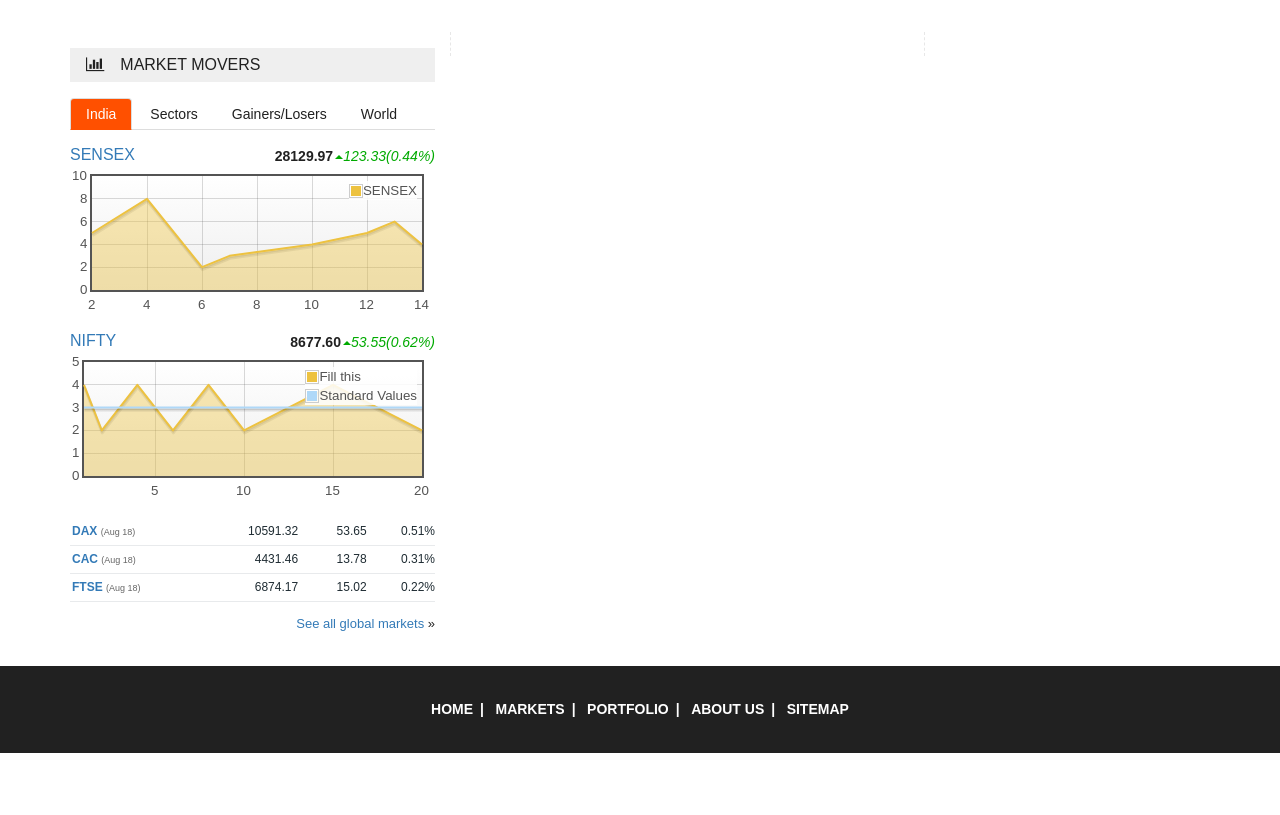
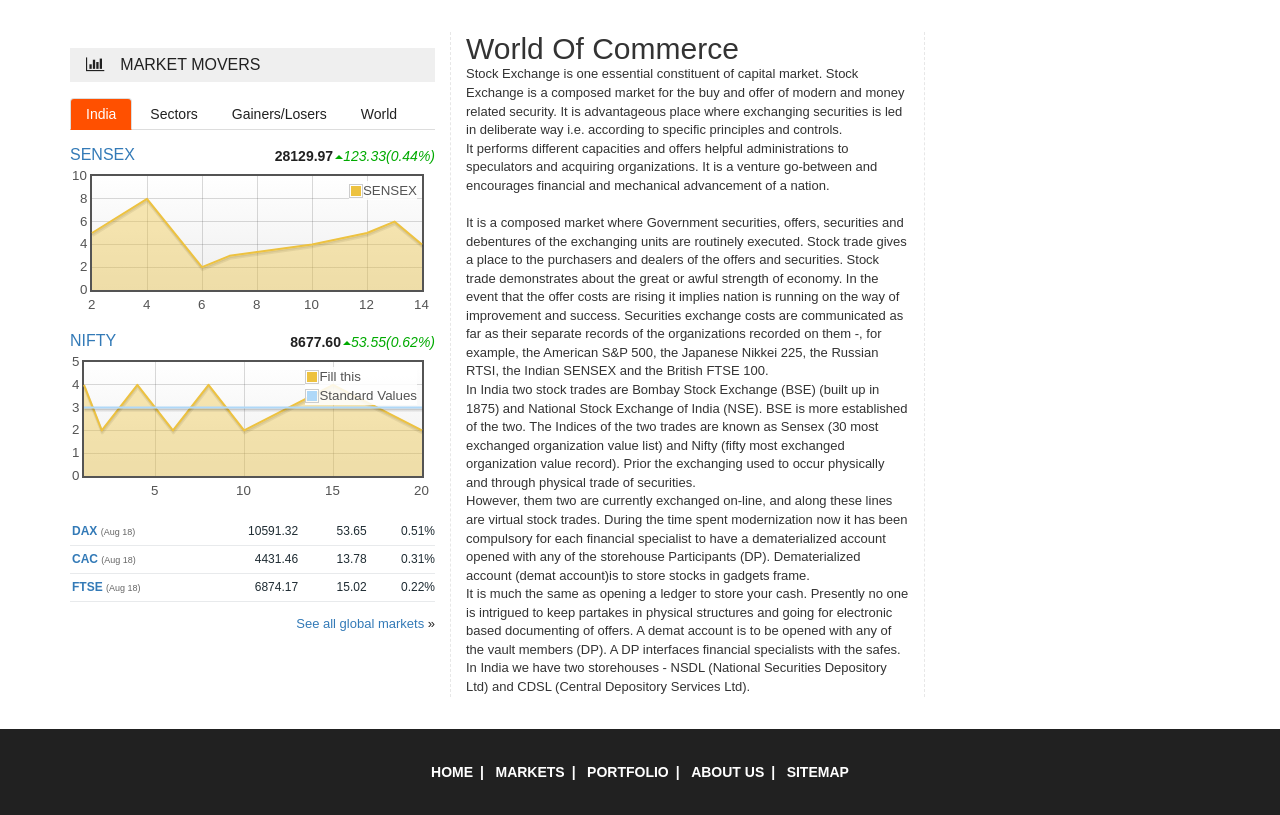
Before and after one commit to ShreyanshLodha/ProjectX, a Django app: template Project/templates/index.html in a window 1280 px wide. Shown: the part 622-1437 px from the top of the page. Before the commit the page ends 1375 px from the top, so only its background shows below. Run offline with Django 3.2, Linux system fonts and the light colour scheme; the template is opened without the code that fills it, so the values that code supplies are empty; some libraries are stand-ins or nearby versions; some web fonts are replaced.

Commit message:
index.html : deleted unwanted content and added new content

```diff
--- a/Project/templates/index.html
+++ b/Project/templates/index.html
@@ -638,63 +638,36 @@
 					</div>
 				</div>
 	</div>
+
 		<div class="col-md-5 agileinfo_news_original_grids_left1">
-			<div class="w3l_news_board">
-				<!--<h2><i class="fa fa-file-text-o" aria-hidden="true"></i>Newsboard</h2>
-				<div class="w3ls_tabs">
-					<a href="/single/"><h3>Nifty dips for 2nd day, Sensex manages to hold 28k; Midcap rises, IT &amp; FMCG drag</h3></a>
-				</div>-->
-				<div class="bs-example bs-example-tabs" role="tabpanel" data-example-id="togglable-tabs">
+		<h2>World Of Commerce</h2>
+		<p>Stock Exchange is one essential constituent of capital market. Stock Exchange is a composed market for the buy and offer of modern and money related security. It is advantageous place where exchanging securities is led in deliberate way i.e. according to specific principles and controls. </p>
+		<p><span>
 
-					<div id="myTabContent" class="tab-content">
-						<div role="tabpanel" class="tab-pane fade in active" id="home" aria-labelledby="home-tab">
+			It performs different capacities and offers helpful administrations to speculators and acquiring organizations. It is a venture go-between and encourages financial and mechanical advancement of a nation.
 
-						</div>
-						<div role="tabpanel" class="tab-pane fade" id="latest" aria-labelledby="latest-tab">
-							<ol class="w3_tab_list">
-								<li><span>6:23 PM</span> <a href="/single/">Hope for double-digit revenue run rate by Q4FY17: Just Dial</a></li>
-								<li><span>6:02 PM</span> <a href="/single/">Why investors can stop freaking out over the Fed, in three words</a></li>
-								<li><span>5:43 PM</span> <a href="/single/">Two Fed rate hikes 'conceivable' in 2016, Sept in play: Lockhart</a></li>
-								<li><span>5:40 PM</span> <a href="/single/">Dish TV, Videocon D2H in final stages of merger deal: Sources</a></li>
-								<li><span>5:32 PM</span> <a href="/single/">Cisco Systems to lay off about 14,000 employees: Report</a></li>
-								<li><span>5:32 PM</span> <a href="/single/">Ready to Talk on Terror Not on Kashmir: India Tells Pakistan</a></li>
-								<li><span>5:32 PM</span> <a href="/single/">The knowledge you need to take your SME ahead</a></li>
-								<li><span>5:32 PM</span> <a href="/single/">Click here for the best real estate investment advice</a></li>
+		</span></p>
+		<p><br>
+			<span>
+				It is a composed market where Government securities, offers, securities and debentures of the exchanging units are routinely executed. Stock trade gives a place to the purchasers and dealers of the offers and securities. Stock trade demonstrates about the great or awful strength of economy. In the event that the offer costs are rising it implies nation is running on the way of improvement and success.
+Securities exchange costs are communicated as far as their separate records of the organizations recorded on them -, for example, the American S&P 500, the Japanese Nikkei 225, the Russian RTSI, the Indian SENSEX and the British FTSE 100. </p>
+<p><span>
+In India two stock trades are Bombay Stock Exchange (BSE) (built up in 1875) and National Stock Exchange of India (NSE). BSE is more established of the two. The Indices of the two trades are known as Sensex (30 most exchanged organization value list) and Nifty (fifty most exchanged organization value record).
+</span>
+Prior the exchanging used to occur physically and through physical trade of securities.
+<p><span> However, them two are currently exchanged on-line, and along these lines are virtual stock trades. During the time spent modernization now it has been compulsory for each financial specialist to have a dematerialized account opened with any of the storehouse Participants (DP). Dematerialized account (demat account)is to store stocks in gadgets frame.
+</span></p>
+<p><span>
+It is much the same as opening a ledger to store your cash. Presently no one is intrigued to keep partakes in physical structures and going for electronic based documenting of offers.
 
-							</ol>
-						</div>
-						<div role="tabpanel" class="tab-pane fade" id="experts" aria-labelledby="experts-tab">
-							<div class="w3_tab_grid">
-								<div class="w3_tab_grid1">
-									<a href="/single/"><h3><i class="fa fa-check" aria-hidden="true"></i>Life after Brexit</h3></a>
-									<p>A new survey has found that UK has seen a dramatic fall in economic output and business activity since the Brexit vote</p>
-								</div>
-								<div class="w3_tab_grid1">
-									<a href="/single/"><h3><i class="fa fa-check" aria-hidden="true"></i>Why sovereign ratings matter</h3></a>
-									<p>Year 2016 could set a new record for negative sovereign rating actions</p>
-								</div>
-								<div class="w3_tab_grid1">
-									<a href="/single/"><h3><i class="fa fa-check" aria-hidden="true"></i>Changing faces of rain gods</h3></a>
-									<p>With monsoon having covered the entire country by mid-July, the outlook for the agricultural sector appears to be improving</p>
-								</div>
-							</div>
-						</div>
-						<div role="tabpanel" class="tab-pane fade" id="read" aria-labelledby="read-tab">
-							<ol class="w3_tab_list">
-								<li><span>20-Aug-2016</span> <a href="/single/">Brexit will create uncertainty but may not hit IT cos much: Pros</a></li>
-								<li><span>20-Aug-2016</span> <a href="/single/">Common sense, wisdom main ingredients in stock picking: Veliyath</a></li>
-								<li><span>19-Aug-2016</span> <a href="/single/">One needs to have guts to take contrarian market bets: Emkay</a></li>
-								<li><span>19-Aug-2016</span> <a href="/single/">Dish TV, Videocon D2H in final stages of merger deal: Sources</a></li>
-								<li><span>19-Aug-2016</span> <a href="/single/">Cisco Systems to lay off about 14,000 employees: Report</a></li>
-								<li><span>18-Aug-2016</span> <a href="/single/">Ready to Talk on Terror Not on Kashmir: India Tells Pakistan</a></li>
-								<li><span>17-Aug-2016</span> <a href="/single/">The knowledge you need to take your SME ahead</a></li>
-								<li><span>17-Aug-2016</span> <a href="/single/">Click here for the best real estate investment advice</a></li>
+A demat account is to be opened with any of the vault members (DP). A DP interfaces financial specialists with the safes. In India we have two storehouses - NSDL (National Securities Depository Ltd) and CDSL (Central Depository Services Ltd).
 
-							</ol>
-						</div>
-					</div>
-				</div>
-			</div>
+
+
+			</span>
+		</p>
+</div>
+
 			<div class="agileits_news_chart">
 				<div class="ui-widget ui-corner-all">
 					<div class="ui-widget-content ui-corner-bottom" >
```
